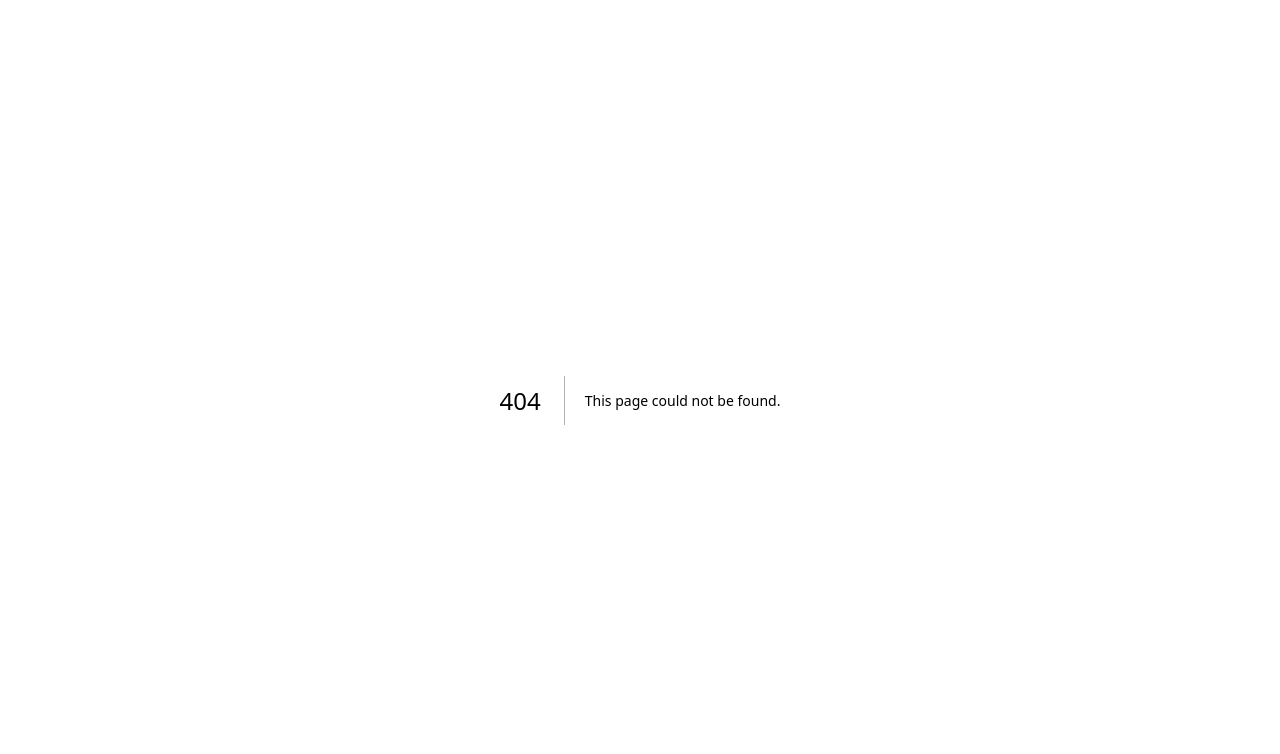
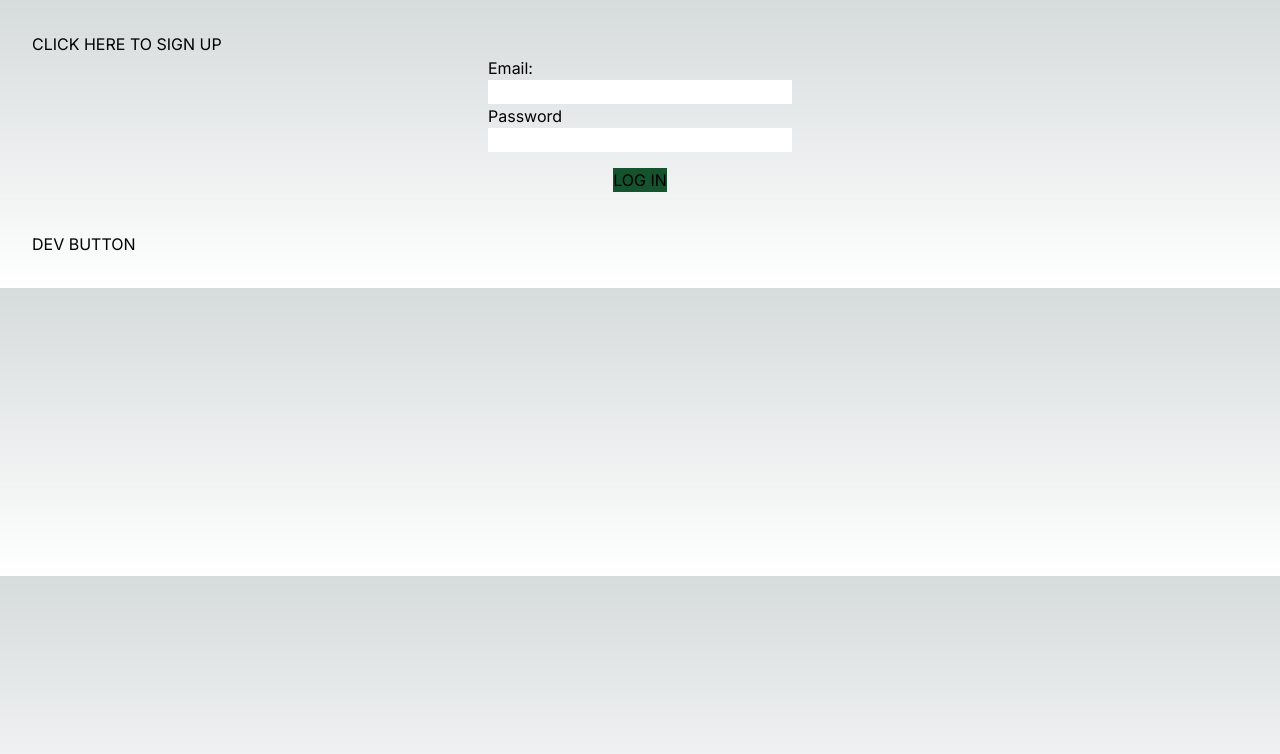
Before and after one commit to JustinStowe/lemons-next, a Next.js app: page /sign-in in a window 1280 px wide. Before the commit this address had no page. Shown: the top 754 px of the page. Built offline with nearby package versions, Linux system fonts and the light colour scheme.

Commit message:
started constructing user authentication for application.

```diff
--- /dev/null
+++ b/app/api/auth/[...nextauth]/route.ts
@@ -0,0 +1,8 @@
+import NextAuth from "next-auth/next";
+
+const handler = NextAuth({
+  /*
+   *url of site I was following:
+   *https://next-auth.js.org/configuration/initialization#route-handlers-app
+   */
+});
--- /dev/null
+++ b/app/components/Login.tsx
@@ -0,0 +1,70 @@
+import React, { useState } from "react";
+import { useRouter } from "next/navigation";
+
+interface credentials {
+  email: string;
+  password: string;
+}
+export default function Login() {
+  //const {userLogin}= playerStore()
+  const router = useRouter();
+  const [credentials, setCredentials] = useState({
+    email: "",
+    password: "",
+  });
+  const [error, setError] = useState("");
+
+  function handleChange(evt: any) {
+    setCredentials({ ...credentials, [evt.target.name]: evt.target.value });
+    setError("");
+  }
+
+  const handleSubmit = async (evt: any) => {
+    evt.preventDefault();
+    try {
+      // await userLogin(credentials)
+      console.log("submitted credentials:", credentials);
+      router.replace("/main_menu");
+    } catch (error) {
+      console.error("login error:", error);
+      setError("Log in failed, please try again");
+    }
+  };
+
+  return (
+    <div>
+      <div>
+        <form
+          className="flex justify-center align-middle flex-col w-1/4 mx-auto"
+          autoComplete="off"
+          onSubmit={handleSubmit}
+        >
+          <label>Email:</label>
+          <input
+            className=""
+            type="text"
+            name="email"
+            value={credentials.email}
+            onChange={handleChange}
+            required
+          />
+          <label>Password</label>
+          <input
+            type="password" // Change input type to "password"
+            name="password"
+            value={credentials.password}
+            onChange={handleChange}
+            required
+          />
+          <button
+            className="border-green-600 bg-green-900 justify-center mx-auto m-4"
+            type="submit"
+          >
+            LOG IN
+          </button>
+        </form>
+      </div>
+      <p>&nbsp;{error}</p>
+    </div>
+  );
+}
--- /dev/null
+++ b/app/components/Signup.tsx
@@ -0,0 +1,95 @@
+import React, { useState } from "react";
+import { useRouter } from "next/navigation";
+
+interface credentials {
+  email: string;
+  password: string;
+}
+export default function Signup() {
+  //const {userSignup}= playerStore()
+  const router = useRouter();
+  const [formData, setFormData] = useState({
+    name: "",
+    email: "",
+    password: "",
+    confirm: "",
+    error: "",
+  });
+  const [error, setError] = useState("");
+
+  const handleChange = (evt: any) => {
+    setFormData({
+      ...formData,
+      [evt.target.name]: evt.target.value,
+      error: "",
+    });
+  };
+
+  const handleSubmit = async (evt: any) => {
+    evt.preventDefault();
+    try {
+      const { error, confirm, ...data } = formData;
+      console.log("submitted form data:", data);
+      // const user = await userSignup(data)
+      router.replace("/main_menu");
+    } catch (error) {
+      console.error("sign-up error:", error);
+      setFormData({ ...formData, error: "sign up failed" });
+    }
+  };
+
+  const disable = formData.password !== formData.confirm;
+
+  return (
+    <div>
+      <div>
+        <form
+          className="flex justify-center align-middle flex-col w-1/4 mx-auto"
+          autoComplete="off"
+          onSubmit={handleSubmit}
+        >
+          <label>Name</label>
+          <input
+            type="text"
+            name="name"
+            value={formData.name}
+            onChange={handleChange}
+            required
+          />
+          <label>Email</label>
+          <input
+            type="email"
+            name="email"
+            value={formData.email}
+            onChange={handleChange}
+            required
+          />
+          <label>Password</label>
+          <input
+            type="password"
+            name="password"
+            value={formData.password}
+            onChange={handleChange}
+            required
+          />
+          <label>Confirm Password</label>
+          <input
+            type="password"
+            name="confirm"
+            value={formData.confirm}
+            onChange={handleChange}
+            required
+          />
+          <button
+            className="border-green-600 bg-green-900 justify-center mx-auto m-4"
+            type="submit"
+            disabled={disable}
+          >
+            SIGN UP
+          </button>
+        </form>
+      </div>
+      <p>&nbsp; {formData.error}</p>
+    </div>
+  );
+}
--- a/app/page.tsx
+++ b/app/page.tsx
@@ -5,9 +5,9 @@ export default function HomePage() {
   const router = useRouter();
   const handleClick = (action: string) => {
     switch (action) {
-      case "start":
+      case "sign in":
         console.log("start button clicked");
-        router.replace("/main_menu");
+        router.replace("/sign-in");
         break;
       default:
         break;
@@ -56,7 +56,7 @@ export default function HomePage() {
           machines, and employees.
         </p>
       </section>
-      <Button title="Start Game" onClick={() => handleClick("start")} />
+      <Button title="Sign in" onClick={() => handleClick("sign in")} />
     </main>
   );
 }
--- /dev/null
+++ b/app/sign-in/page.tsx
@@ -0,0 +1,20 @@
+"use client";
+import { useState } from "react";
+import Button from "../components/Button";
+import { useRouter } from "next/navigation";
+import Signup from "../components/Signup";
+import Login from "../components/Login";
+export default function AuthenticationPage() {
+  const router = useRouter();
+  const [showLogin, setShowLogin] = useState(true);
+
+  return (
+    <div className="m-8">
+      <button onClick={() => setShowLogin(!showLogin)}>
+        {showLogin ? "CLICK HERE TO SIGN UP" : "CLICK HERE TO LOG IN"}
+      </button>
+      {showLogin ? <Login /> : <Signup />}
+      <button onClick={() => router.push("/main_menu")}> DEV BUTTON</button>
+    </div>
+  );
+}
--- a/package.json
+++ b/package.json
@@ -17,6 +17,7 @@
     "eslint": "8.43.0",
     "eslint-config-next": "13.4.7",
     "next": "13.4.7",
+    "next-auth": "^4.22.3",
     "postcss": "8.4.24",
     "react": "18.2.0",
     "react-dom": "18.2.0",
```
Also changed, not shown: 1 other file (tests, documents, lock files or other folders).
